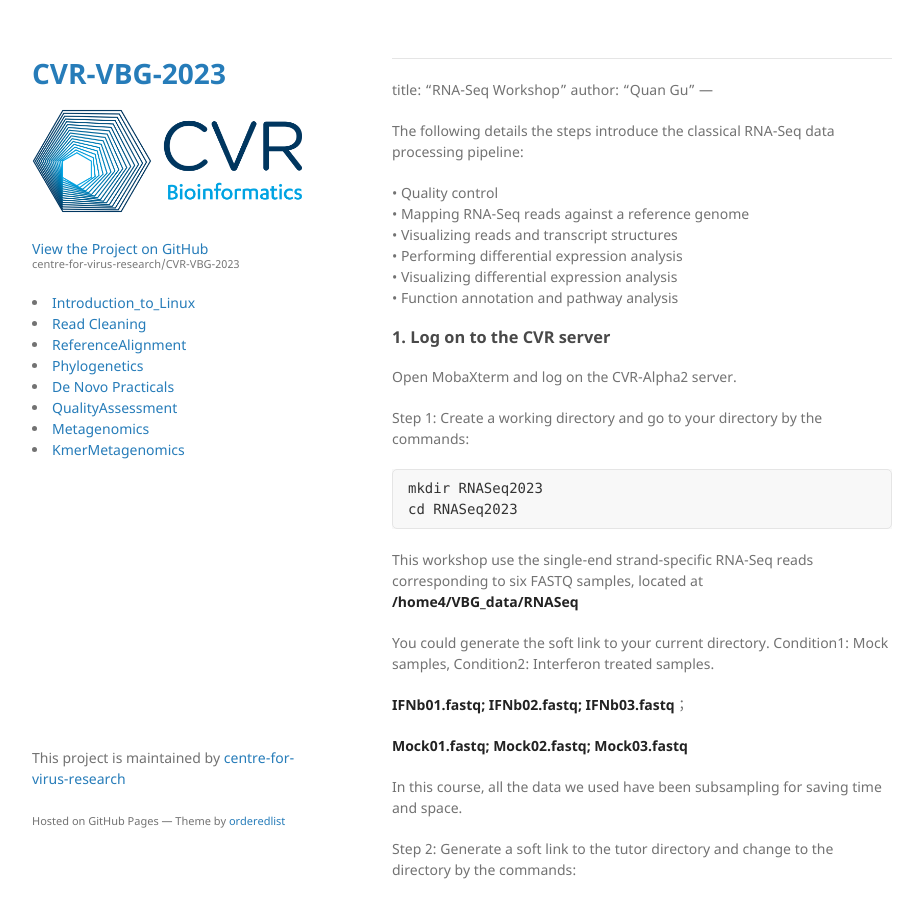
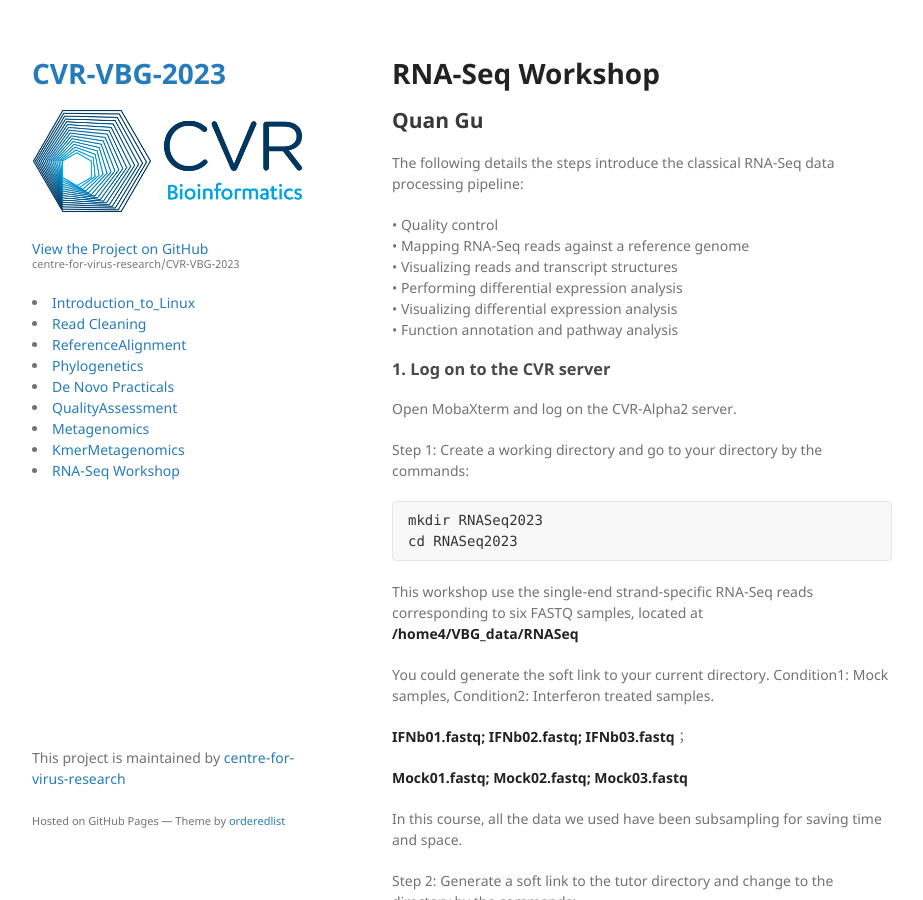
Before and after one commit to centre-for-virus-research/CVR-VBG-2023, a Jekyll site: the page built from Transcriptomics.md, in a window 1280 px wide and 900 px high. Shown: the whole window, without its empty margins (178-1101 px from the left). Built offline with Jekyll 4.4.1, drawn with Linux system fonts in a browser that asks for light colours; the repository's description, which GitHub fills in, is left out; our own code applies the rules of GitHub Pages for plain Markdown files; some of the changed lines change nothing that is shown.

Commit message:
Update Transcriptomics.md

```diff
--- a/Transcriptomics.md
+++ b/Transcriptomics.md
@@ -3,10 +3,8 @@ layout: default
 rank: 9
 ---
 
----
-title: "RNA-Seq Workshop"
-author: "Quan Gu"
----
+# RNA-Seq Workshop
+## Quan Gu
 
 The following details the steps introduce the classical RNA-Seq data processing pipeline:
 
```
